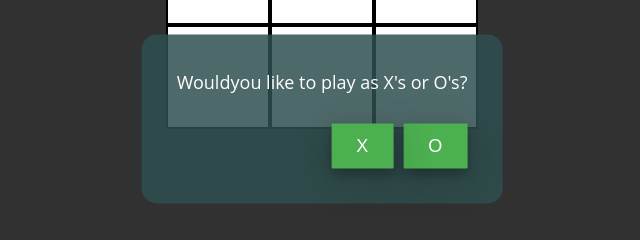
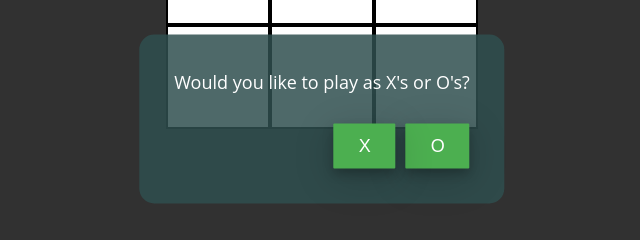
Before and after one commit to kganguly/FCC-Tic-Tac-Toe, a website: page index.html in a window 1280 px wide. Shown: the part 281-521 px from the top of the page, 318-958 px from the left. Drawn offline with nearby package versions, Linux system fonts and the light colour scheme.

Commit message:
Fixing missing space in player selection prompt.

```diff
--- a/index.html
+++ b/index.html
@@ -26,7 +26,7 @@
         <button type="button" class="btn btn-info">OK</button>
     </div>
     <div id="choicePrompt" class="modal centeredContainer">
-        <span class="modalInfo">Wouldyou like to play as X's or O's?</span><br>
+        <span class="modalInfo">Would you like to play as X's or O's?</span><br>
         <button id="oButton" type="button" class="btn btn-info">O</button>
         <button id="xButton" type="button" class="btn btn-info">X</button>
     </div>
```
